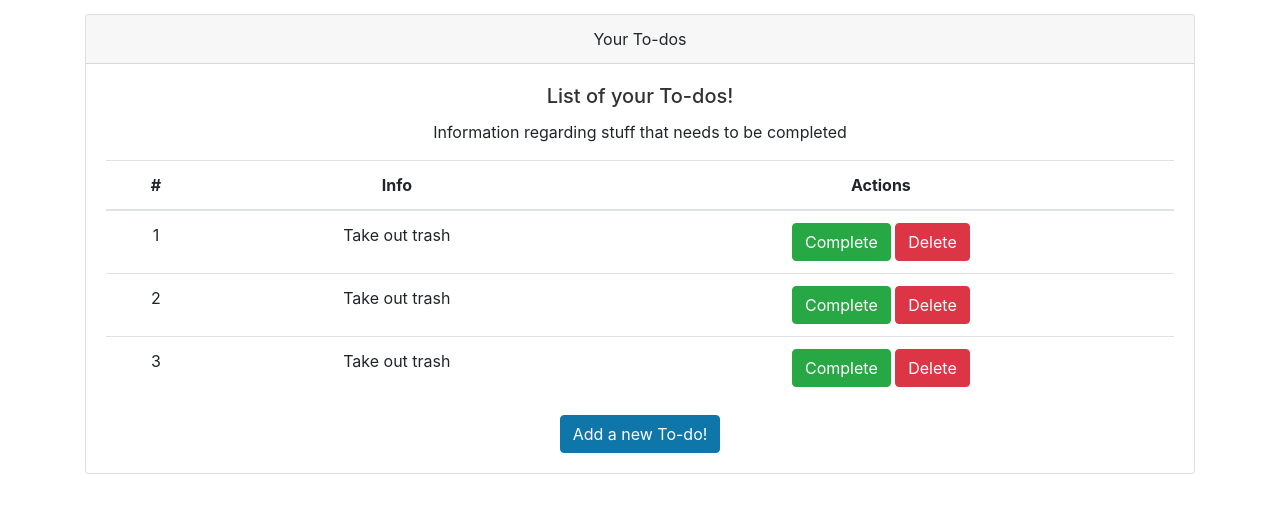
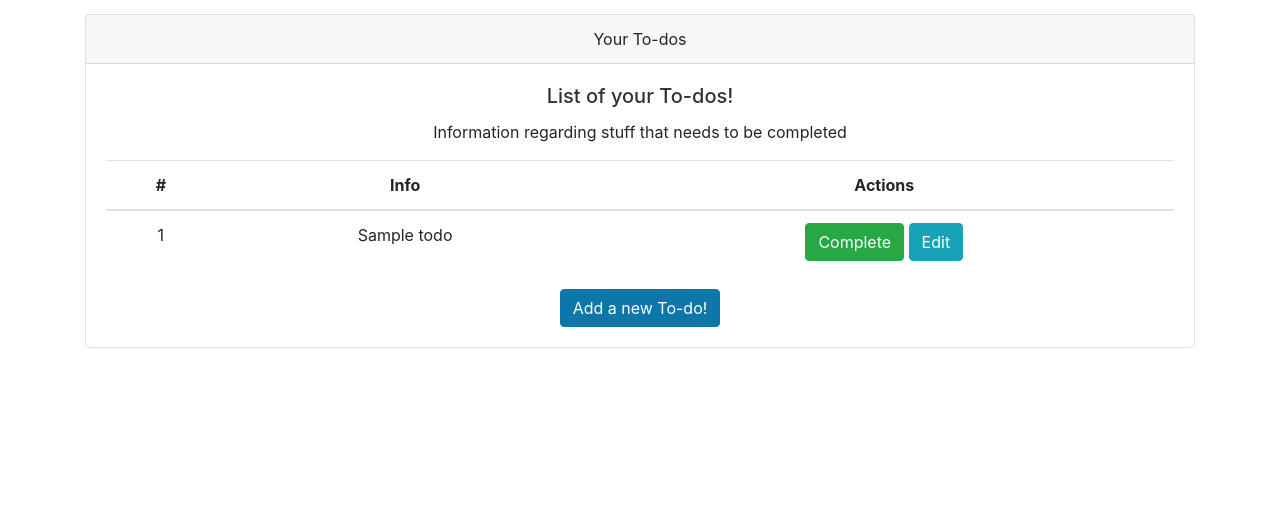
Before and after one commit to LucasLeow/To-Do_App, a FastAPI app: page /todos/ in a window 1280 px wide. Shown: the part 56-569 px from the top of the page. Run offline with FastAPI, Linux system fonts and the light colour scheme; tables that the repository leaves empty hold one stand-in row (values such as "Sample post"); some libraries are stand-ins or nearby versions.

Commit message:
completed fetching using todos+ redirect to edit todos page

```diff
--- a/routers/todos.py
+++ b/routers/todos.py
@@ -30,9 +30,12 @@ def get_db():
     finally:
         db.close()
 
+db_dependency = Annotated[Session, Depends(get_db)]
+
 @router.get("/", response_class=HTMLResponse)
-async def read_all_todo_by_user(request: Request):
-    return templates.TemplateResponse("home.html", {"request": request})
+async def read_all_todo_by_user(request: Request, db: db_dependency):
+    todos = db.query(Todos).filter(Todos.owner_id == 1).all()
+    return templates.TemplateResponse("home.html", {"request": request, 'todos': todos})
 
 @router.get("/add-todo", response_class=HTMLResponse)
 async def add_new_todo(request: Request):
--- a/templates/home.html
+++ b/templates/home.html
@@ -19,32 +19,16 @@
                     </thead>
 
                     <tbody>
+                    {% for todo in todos %}
                         <tr class="pointer">
-                            <td>1</td>
-                            <td>Take out trash</td>
+                            <td>{{loop.index}}</td>
+                            <td>{{todo.title}}</td>
                             <td>
                                 <button type="button" class="btn btn-success">Complete</button>
-                                <button type="button" class="btn btn-danger">Delete</button>
+                                <button onclick="window.location.href='edit-todo/{{todo.id}}'" type="button" class="btn btn-info">Edit</button>
                             </td>
                         </tr>
-
-                        <tr class="pointer">
-                            <td>2</td>
-                            <td>Take out trash</td>
-                            <td>
-                                <button type="button" class="btn btn-success">Complete</button>
-                                <button type="button" class="btn btn-danger">Delete</button>
-                            </td>
-                        </tr>
-
-                        <tr class="pointer">
-                            <td>3</td>
-                            <td>Take out trash</td>
-                            <td>
-                                <button type="button" class="btn btn-success">Complete</button>
-                                <button type="button" class="btn btn-danger">Delete</button>
-                            </td>
-                        </tr>
+                    {% endfor %}
                     </tbody>
 
                 </table>
```
